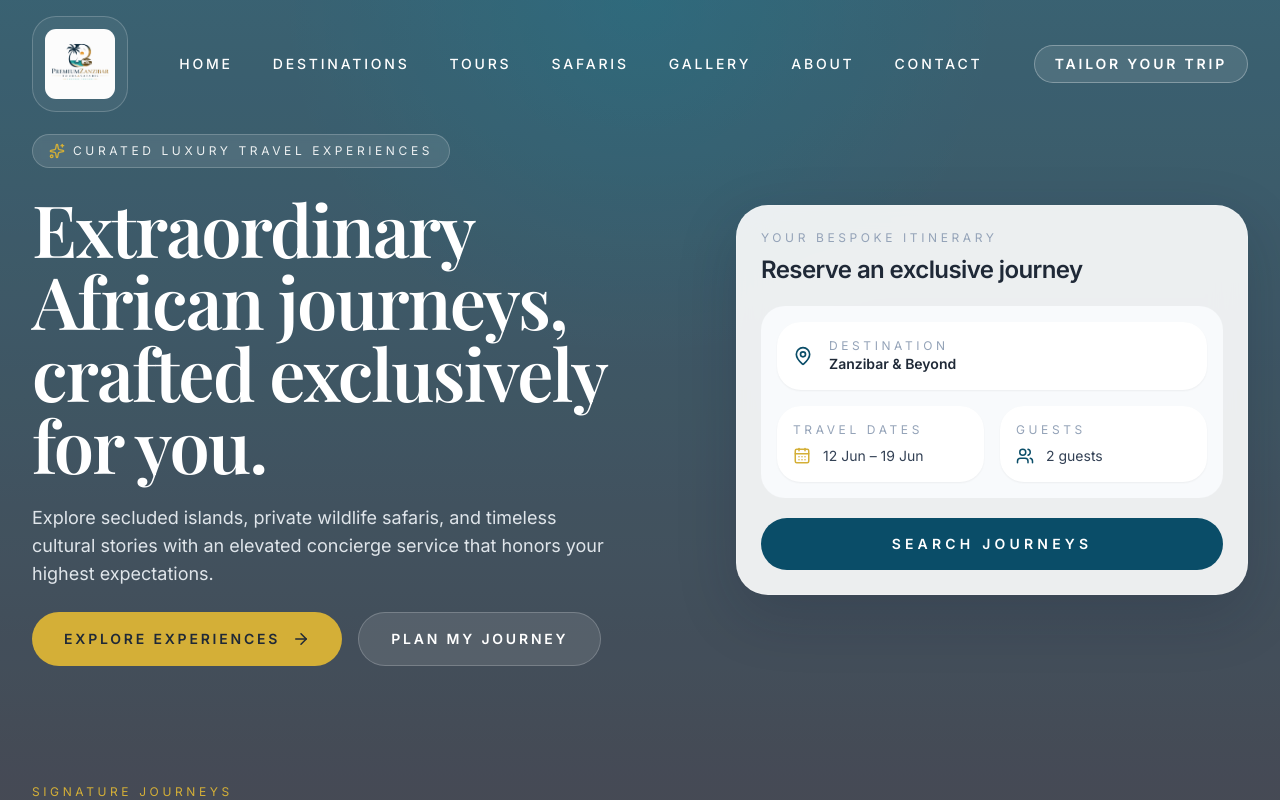
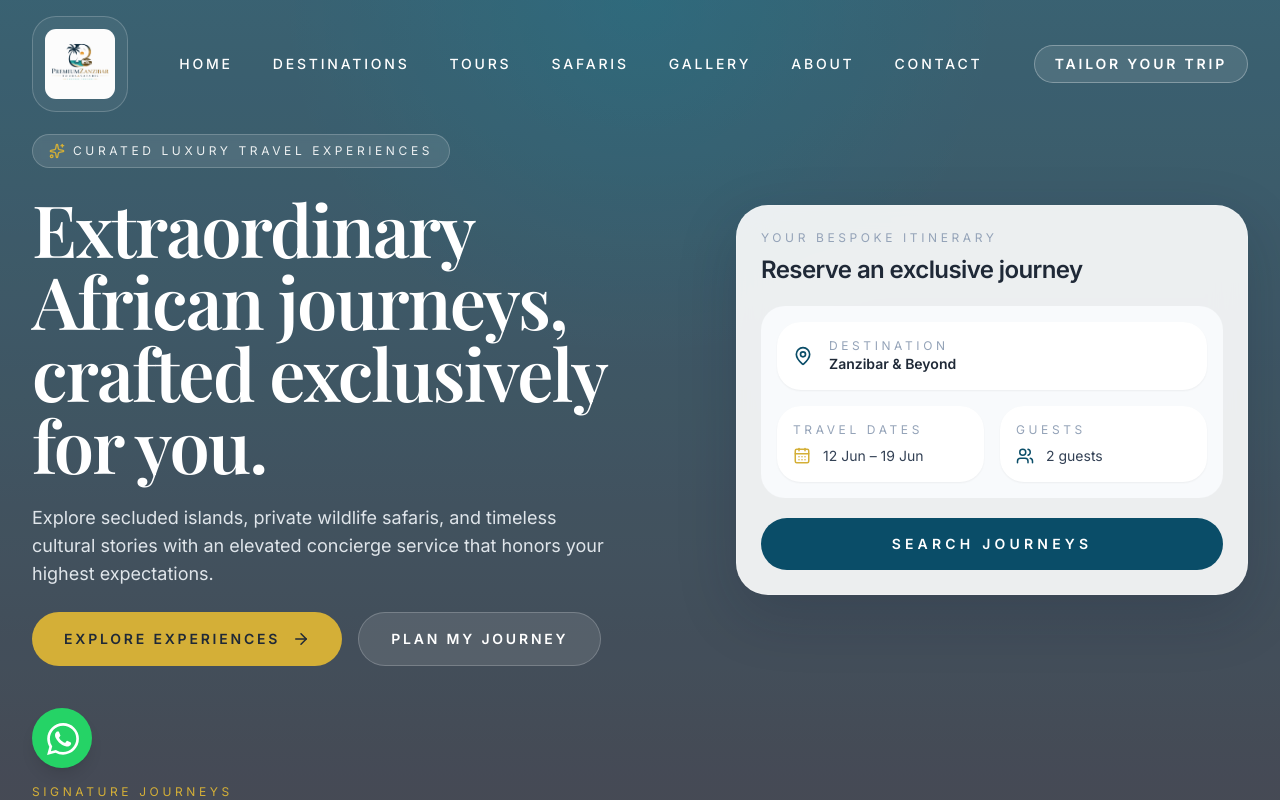
Before and after one commit to AbdulswamadJumanneHassan/Premium-Zanzibar-Tours---Safaris, a React (Vite) app: page / in a window 1280 px wide. Shown: the top 800 px of the page. Built offline with nearby package versions, Linux system fonts and the light colour scheme.

Commit message:
feat: add floating WhatsApp contact button to global layout

```diff
--- a/src/App.jsx
+++ b/src/App.jsx
@@ -3,6 +3,7 @@
 import Footer from './components/layout/Footer.jsx';
 import ScrollToTop from './components/layout/ScrollToTop.jsx';
 import ScrollUpButton from './components/layout/ScrollUpButton.jsx';
+import WhatsAppButton from './components/layout/WhatsAppButton.jsx';
 import Home from './pages/Home.jsx';
 import Contact from './pages/Contact.jsx';
 
@@ -11,6 +12,7 @@
     <BrowserRouter>
       <ScrollToTop />
       <ScrollUpButton />
+      <WhatsAppButton />
       <div className="min-h-screen bg-white text-charcoal">
         <Navbar />
 
--- /dev/null
+++ b/src/components/layout/WhatsAppButton.jsx
@@ -0,0 +1,30 @@
+import { motion } from 'framer-motion';
+
+export default function WhatsAppButton() {
+  const phoneNumber = '255773457365';
+  const message = 'Hello! I would like to inquire about a tour package.';
+  const waLink = `https://wa.me/${phoneNumber}?text=${encodeURIComponent(message)}`;
+
+  return (
+    <motion.a
+      href={waLink}
+      target="_blank"
+      rel="noopener noreferrer"
+      initial={{ opacity: 0, scale: 0.8 }}
+      animate={{ opacity: 1, scale: 1 }}
+      whileHover={{ scale: 1.1 }}
+      whileTap={{ scale: 0.9 }}
+      className="fixed bottom-6 left-6 z-50 flex h-[60px] w-[60px] items-center justify-center rounded-full bg-[#25D366] text-white shadow-lg transition-shadow hover:shadow-xl sm:bottom-8 sm:left-8"
+      aria-label="Chat on WhatsApp"
+    >
+      <svg
+        xmlns="http://www.w3.org/2000/svg"
+        viewBox="0 0 24 24"
+        fill="currentColor"
+        className="h-8 w-8 ml-[2px] mt-[2px]"
+      >
+        <path d="M17.472 14.382c-.297-.149-1.758-.867-2.03-.967-.273-.099-.471-.148-.67.15-.197.297-.767.966-.94 1.164-.173.199-.347.223-.644.075-.297-.15-1.255-.463-2.39-1.475-.883-.788-1.48-1.761-1.653-2.059-.173-.297-.018-.458.13-.606.134-.133.298-.347.446-.52.149-.174.198-.298.298-.497.099-.198.05-.371-.025-.52-.075-.149-.669-1.612-.916-2.207-.242-.579-.487-.5-.669-.51a12.8 12.8 0 0 0-.57-.01c-.198 0-.52.074-.792.372-.272.297-1.04 1.016-1.04 2.479 0 1.462 1.065 2.875 1.213 3.074.149.198 2.096 3.2 5.077 4.487.709.306 1.262.489 1.694.625.712.227 1.36.195 1.871.118.571-.085 1.758-.719 2.006-1.413.248-.694.248-1.289.173-1.413-.074-.124-.272-.198-.57-.347m-5.421 7.403h-.004a9.87 9.87 0 0 1-5.031-1.378l-.361-.214-3.741.982.998-3.648-.235-.374a9.86 9.86 0 0 1-1.51-5.26c.001-5.45 4.436-9.884 9.888-9.884 2.64 0 5.122 1.03 6.988 2.898a9.825 9.825 0 0 1 2.893 6.994c-.003 5.45-4.437 9.884-9.885 9.884m8.413-18.297A11.815 11.815 0 0 0 12.05 0C5.495 0 .16 5.335.157 11.892c0 2.096.547 4.142 1.588 5.945L.057 24l6.305-1.654a11.882 11.882 0 0 0 5.683 1.448h.005c6.554 0 11.89-5.335 11.893-11.893a11.821 11.821 0 0 0-3.48-8.413Z" />
+      </svg>
+    </motion.a>
+  );
+}
```
